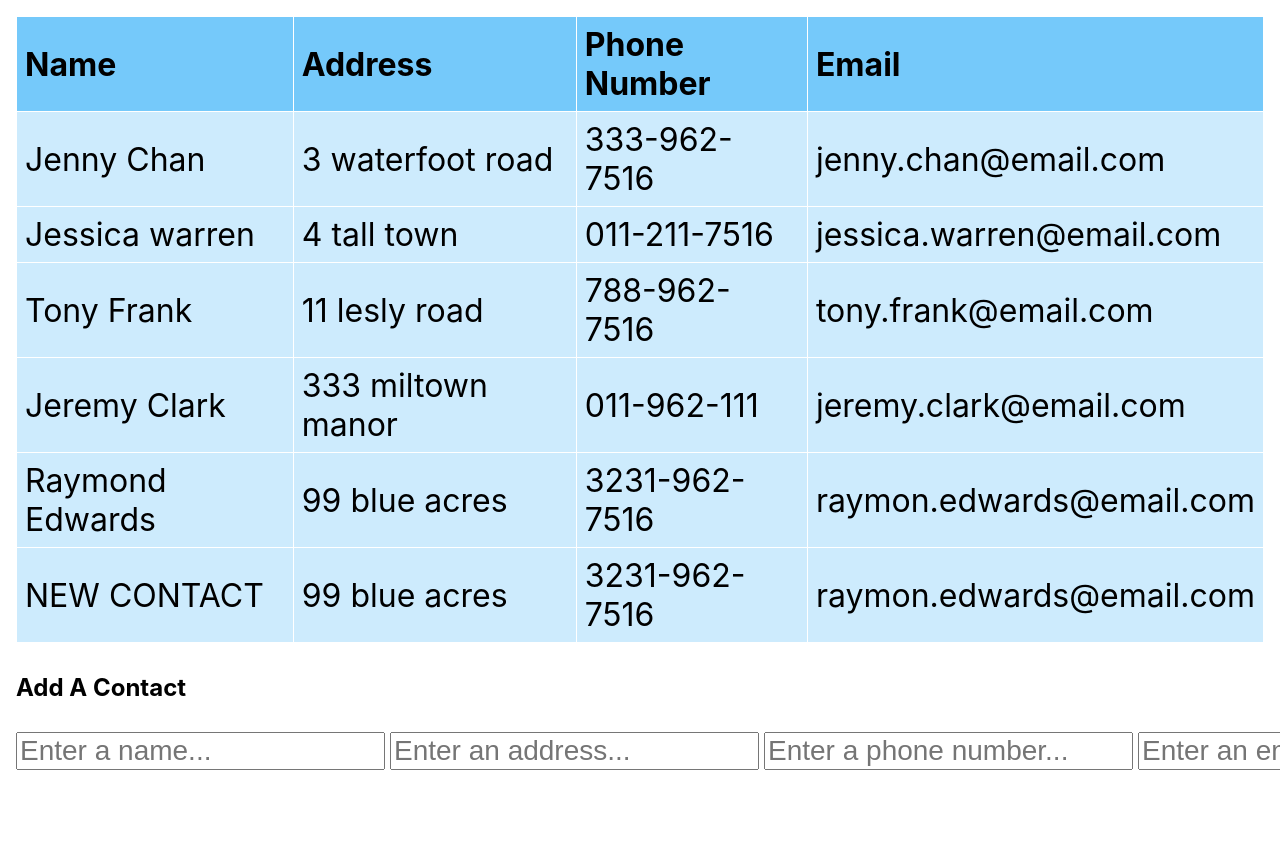
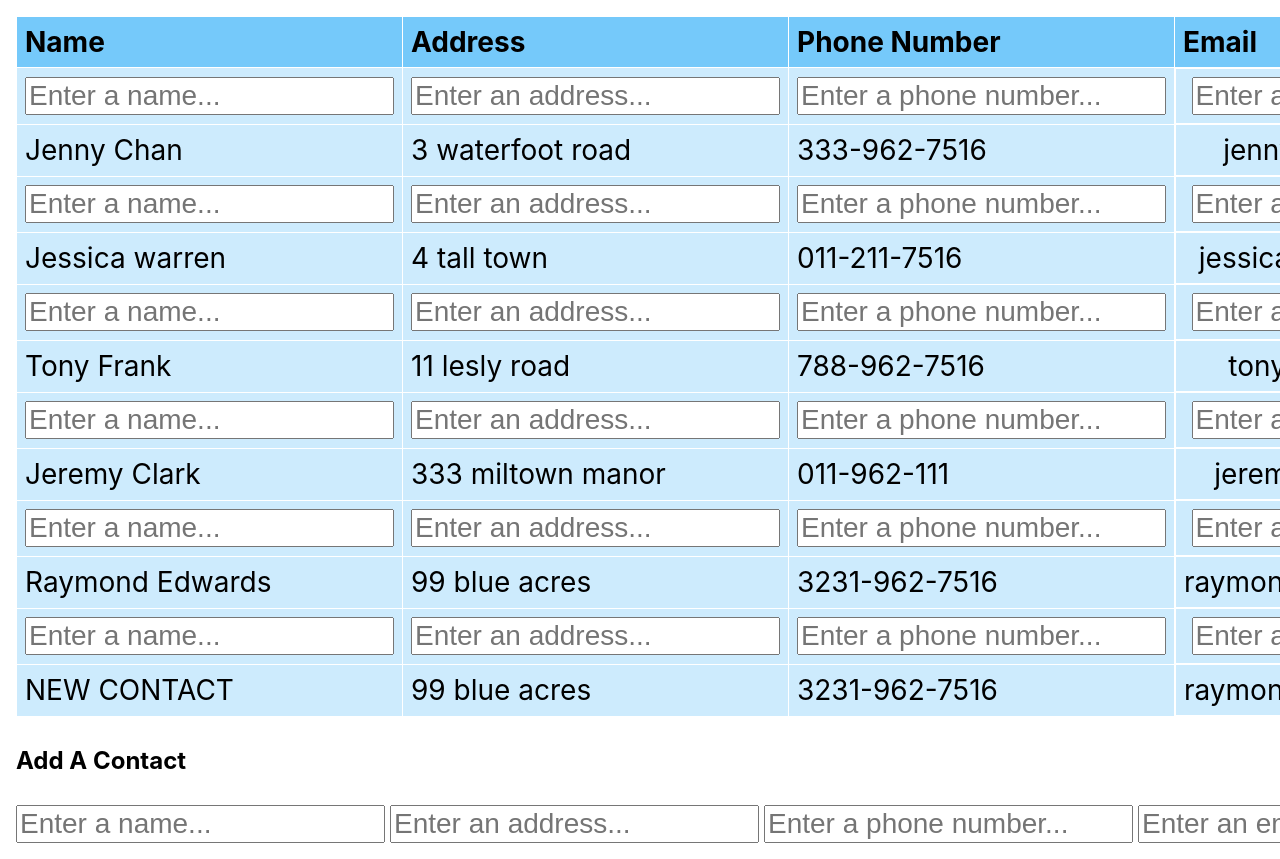
Before and after one commit to jdh2021/react-table, a React (Create React App) app: page / in a window 1280 px wide. Shown: the top 859 px of the page. Before the commit the page ends 800 px from the top, so only its background shows below. Built offline with nearby package versions, Linux system fonts and the light colour scheme.

Commit message:
created two rows, one readonly and one editable. wrapped contact table in form tag.

```diff
--- a/src/App.js
+++ b/src/App.js
@@ -1,7 +1,9 @@
 import './App.css';
 import data from './mock-data.json';
-import { useState } from 'react';
+import { useState, Fragment } from 'react';
 import { nanoid } from 'nanoid'; // generates id for contact record
+import EditableRow from './components/EditableRow';
+import ReadOnlyRow from './components/ReadOnlyRow';
 
 const App = () => {
   const [contacts, setContacts] = useState(data);
@@ -41,6 +43,8 @@ const App = () => {
   }
 
   return (<div className="app-container">
+    {/* wrap entire table in form tag to avoid tbody, form child issue */}
+    <form>
     <table>
       <thead>
         <tr>
@@ -52,17 +56,20 @@ const App = () => {
       </thead>
       <tbody>
         { contacts.map((contact) =>
-            <tr>
-              <td>{contact.fullName}</td>
-              <td>{contact.address}</td>
-              <td>{contact.phoneNumber}</td>
-              <td>{contact.email}</td>
-          </tr>)
+            // can't have two children components, need to import fragment
+            <Fragment>
+              {/* would wrap editable row as form but <form> can't appear as child of <tbody */}
+              <EditableRow />
+              <ReadOnlyRow contact={contact} />
+            </Fragment>
+          )
         }
       </tbody>
     </table>
+    </form>
+
     <h2>Add A Contact</h2>
-    <form onSubmit={handleAddFormSubmit}>
+    <form>
       <input type="text" name="fullName" required="required" placeholder="Enter a name..." onChange={handleAddFormChange}></input>
       <input type="text" name="address" required="required" placeholder="Enter an address..." onChange={handleAddFormChange}></input>
       <input type="text" name="phoneNumber" required="required" placeholder="Enter a phone number..." onChange={handleAddFormChange}></input>
--- /dev/null
+++ b/src/components/EditableRow.js
@@ -0,0 +1,14 @@
+
+
+const EditableRow = () => {
+    return  (//component for editable row
+    <tr>
+      <td><input type="text" name="fullName" required="required" placeholder="Enter a name..."></input></td>
+      <td><input type="text" name="address" required="required" placeholder="Enter an address..."></input></td>
+      <td><input type="text" name="phoneNumber" required="required" placeholder="Enter a phone number..."></input></td>
+      <td><input type="email" name="email" required="required" placeholder="Enter an email..."></input></td>
+    </tr>
+    )
+}
+
+export default EditableRow;
--- /dev/null
+++ b/src/components/ReadOnlyRow.js
@@ -0,0 +1,14 @@
+
+
+const ReadOnlyRow = ({contact}) => {
+    return  (//component for read-only row
+    <tr>
+      <td>{contact.fullName}</td>
+      <td>{contact.address}</td>
+      <td>{contact.phoneNumber}</td>
+      <td>{contact.email}</td>
+  </tr>
+    )
+}
+
+export default ReadOnlyRow;
```
